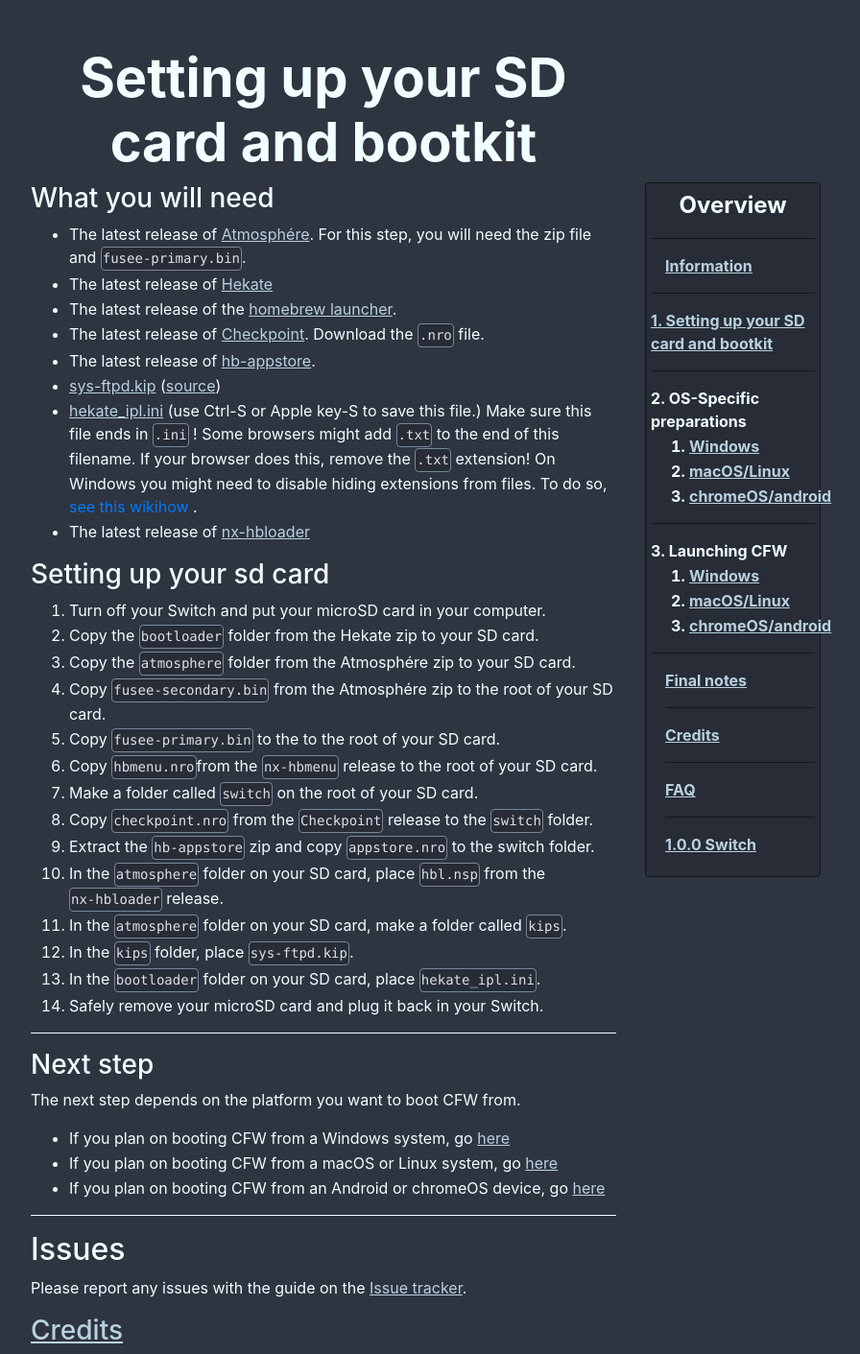
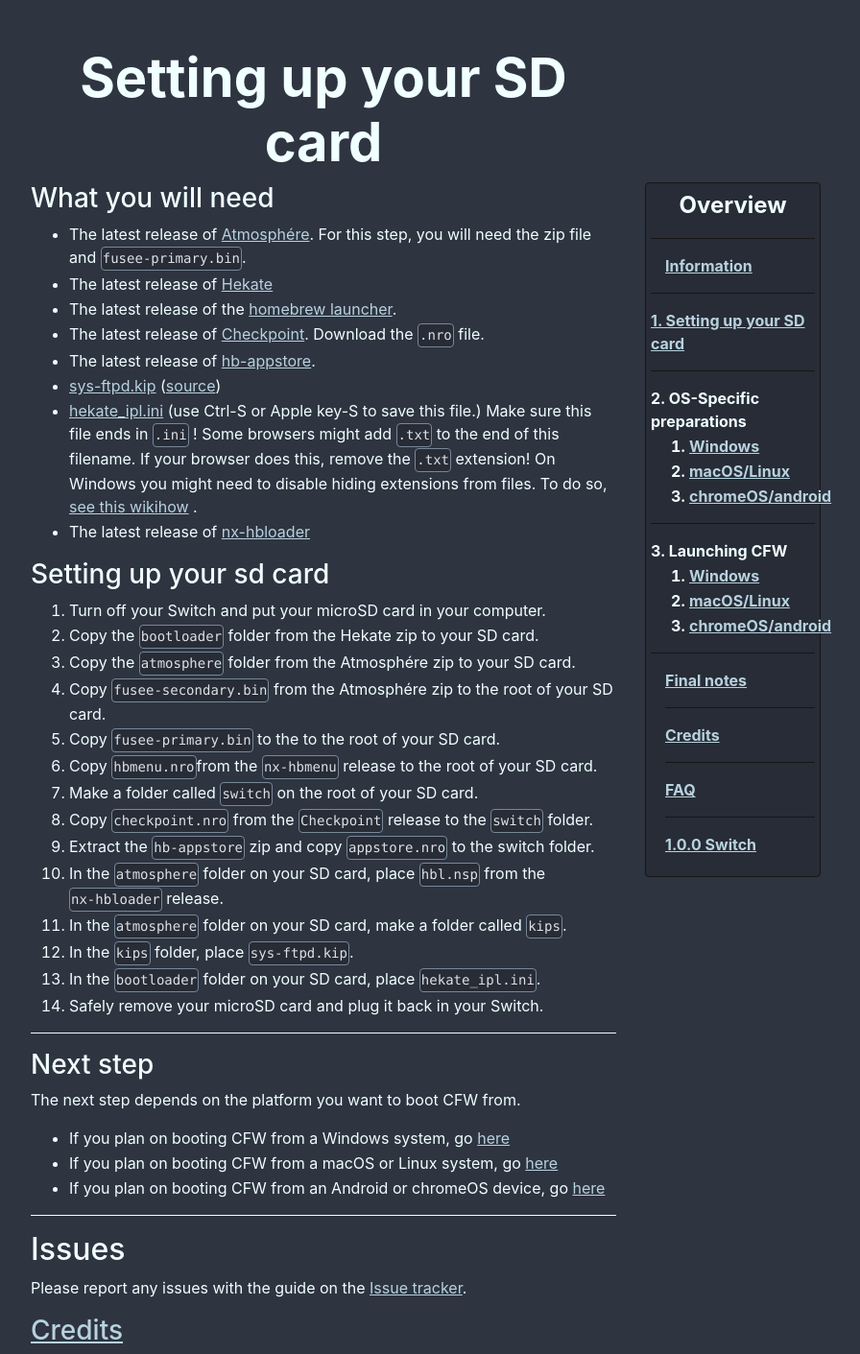
Before and after one commit to noirscape/SwitchGuideOLD, a Jekyll site: the page built from sdcard.md, in a window 1280 px wide. Shown: the whole page at 96% size, without its empty margins (303-1199 px from the left). Built offline with Jekyll 4.4.1, drawn with Linux system fonts in a browser that asks for light colours.

Commit message:
Fix title of page + stray forgotten a-table.

```diff
--- a/_layouts/default.html
+++ b/_layouts/default.html
@@ -55,7 +55,7 @@
           <hr class="content-table-hr">
           <a href="https://noirscape.github.io/SwitchGuide" class="a-table a-table-section">Information</a>
           <hr class="content-table-hr">
-          <a href="{{ 'sdcard.html' | relative_url }}" class="a-table">1. Setting up your SD card and bootkit</a>
+          <a href="{{ 'sdcard.html' | relative_url }}" class="a-table">1. Setting up your SD card</a>
           <hr class="content-table-hr">
           2. OS-Specific preparations
           <ol>
--- a/sdcard.md
+++ b/sdcard.md
@@ -1,6 +1,6 @@
 ---
 layout: default
-title: Setting up your SD card and bootkit
+title: Setting up your SD card
 ---
 
 ### What you will need
@@ -11,7 +11,7 @@
 - The latest release of [Checkpoint](https://github.com/FlagBrew/Checkpoint/releases/latest){: .a-table target="_blank"}. Download the `.nro` file.
 - The latest release of [hb-appstore](https://github.com/vgmoose/hb-appstore/releases/latest){: .a-table target="_blank"}.
 - [sys-ftpd.kip](https://noirscape.github.io/SwitchGuide/assets/sys-ftpd.kip){: .a-table} ([source](https://github.com/jakibaki/sys-ftpd){: .a-table target="_blank"})
-- [hekate_ipl.ini](https://noirscape.github.io/SwitchGuide/assets/hekate_ipl.ini){: .a-table} (use Ctrl-S or Apple key-S to save this file.) Make sure this file ends in `.ini` ! Some browsers might add `.txt` to the end of this filename. If your browser does this, remove the `.txt` extension! On Windows you might need to disable hiding extensions from files. To do so, [see this wikihow](https://www.wikihow.tech/Show-File-Extensions-on-Windows) .
+- [hekate_ipl.ini](https://noirscape.github.io/SwitchGuide/assets/hekate_ipl.ini){: .a-table} (use Ctrl-S or Apple key-S to save this file.) Make sure this file ends in `.ini` ! Some browsers might add `.txt` to the end of this filename. If your browser does this, remove the `.txt` extension! On Windows you might need to disable hiding extensions from files. To do so, [see this wikihow](https://www.wikihow.tech/Show-File-Extensions-on-Windows){: .a-table} .
 - The latest release of [nx-hbloader](https://github.com/switchbrew/nx-hbloader/releases/latest){: .a-table}
 
 ### Setting up your sd card
```
Also changed, not shown: os-specific-preparations/windows.md (+1 -1 lines).
